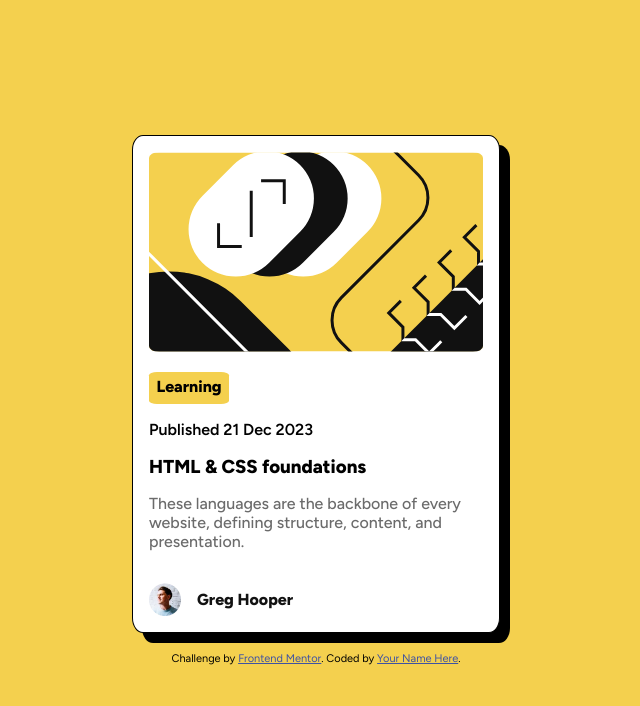
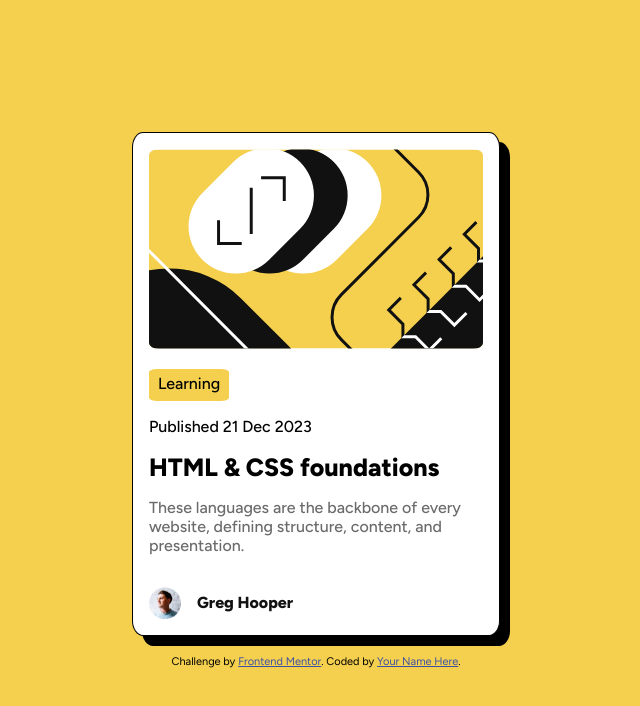
Before and after one commit to gschultz1999/Blog-card, a plain HTML site: page index.html in a window 1280 px wide. Shown: the whole page, without its empty margins (324-964 px from the left). Drawn offline with Linux system fonts and the light colour scheme.

Commit message:
Update style.css

```diff
--- a/style.css
+++ b/style.css
@@ -47,7 +47,7 @@ img {
 header {
     background-color:hsl(47, 88%, 63%);
     font-size: 16px;
-    font-weight: 800;
+    font-weight: 500;
     border-radius: 10%;
     width: 5rem;
     height: 2rem;
@@ -57,13 +57,14 @@ header {
 
 .publish {
     font-size: 16px;
-    font-weight: 600;
+    font-weight: 500;
 
 }
 
 h1 {
     font-weight: 800;
     cursor: pointer;
+    font-size: 25px;
 }
 
 h1:hover{
```
